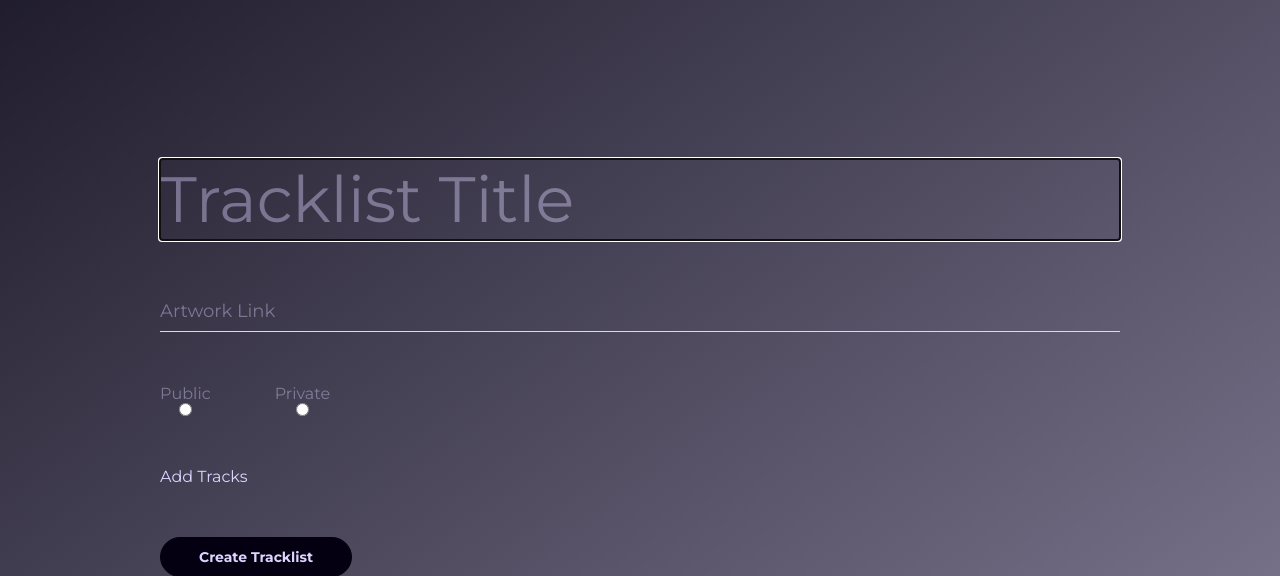
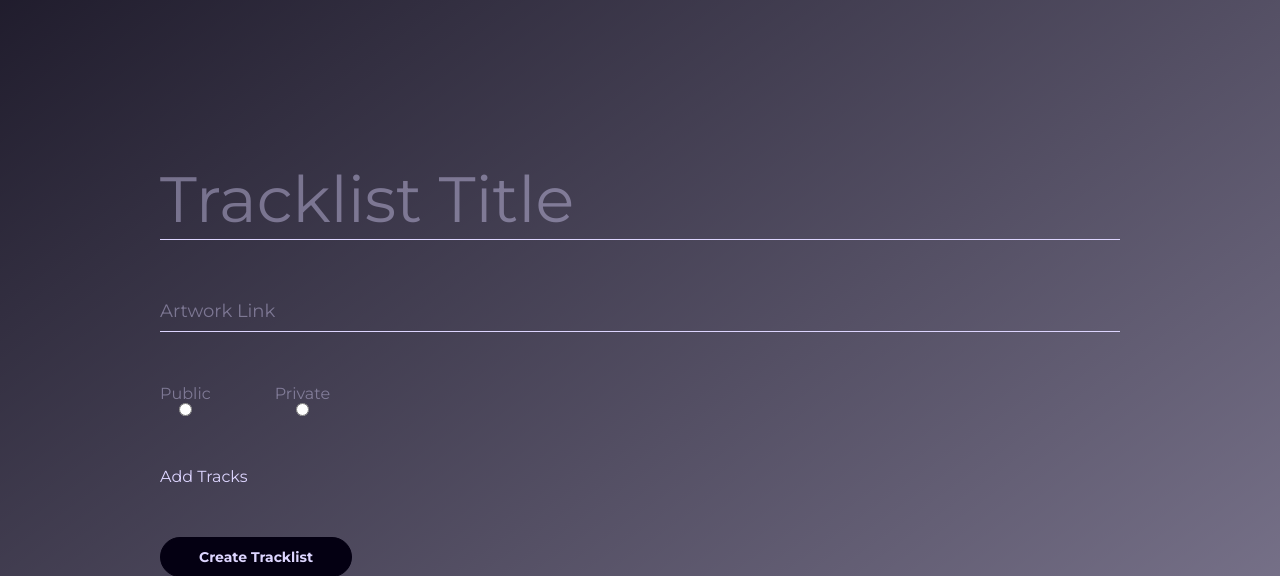
Before and after one commit to rossbuc/traxstax, a Flask app: page /traxstax/1/tracklists/new in a window 1280 px wide, with the restyled element focused. Shown: the part 64-640 px from the top of the page. Run offline with Flask 3, Linux system fonts and the light colour scheme; data that the repository does not hold is empty.

Commit message:
Improve new playlist form styling

```diff
--- a/static/style.css
+++ b/static/style.css
@@ -187,6 +187,11 @@ input[type=text]::placeholder {
     color: rgba(221, 213, 255, 0.408);
 }
 
+input[type=text]:focus {
+    color: rgb(221, 213, 255);
+    outline: none;
+}
+
 .form--tracklist__new {
     display: flex;
     flex-direction: column;
```
